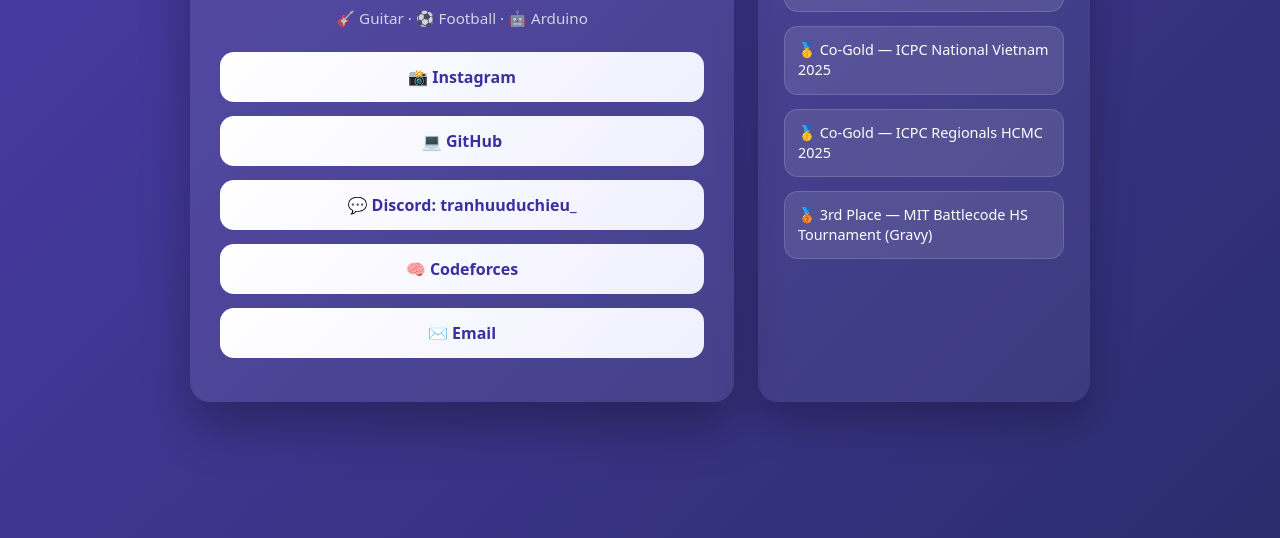
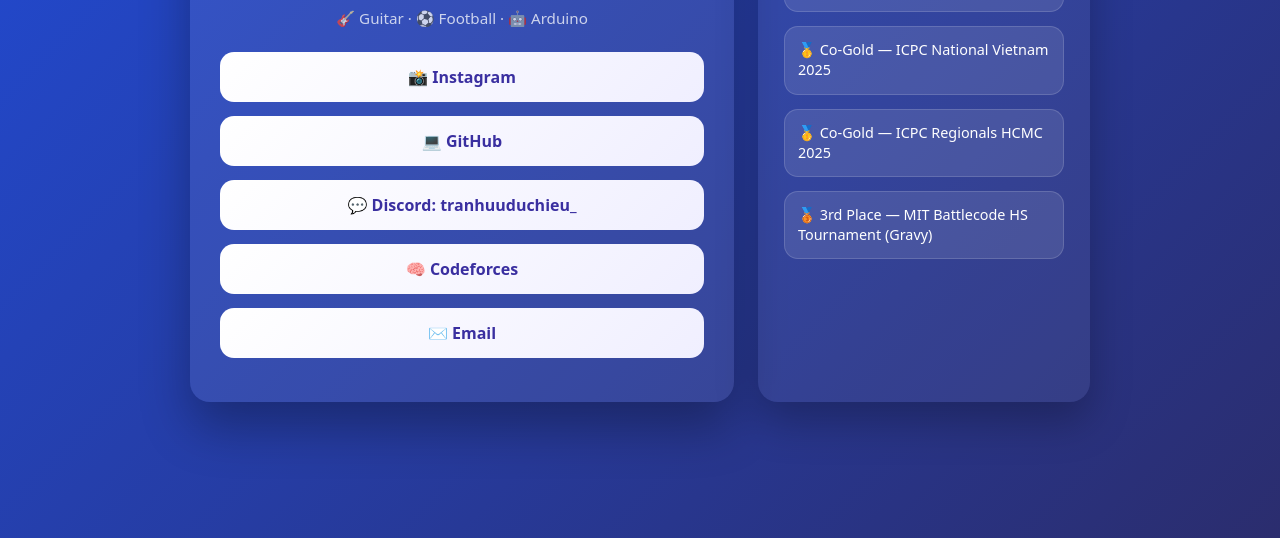
Before and after one commit to Duchieu1410/Duchieu1410.github.io, a plain HTML site: page index.html in a window 1280 px wide. Shown: the part 262-800 px from the top of the page. Drawn offline with Linux system fonts and the light colour scheme.

Commit message:
change color

```diff
--- a/index.html
+++ b/index.html
@@ -10,7 +10,7 @@
     body {
       margin: 0;
       font-family: system-ui, -apple-system, BlinkMacSystemFont, sans-serif;
-      background: linear-gradient(135deg, #4b3ca7, #2b2d6e);
+      background: linear-gradient(135deg, #214bd5, #2b2d6e);
       color: white;
       min-height: 100vh;
 
```
